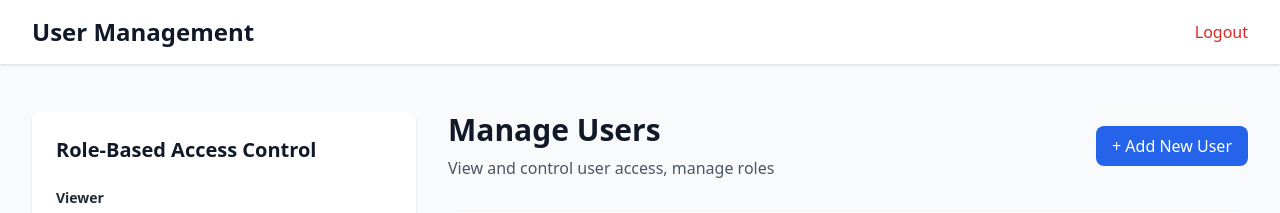
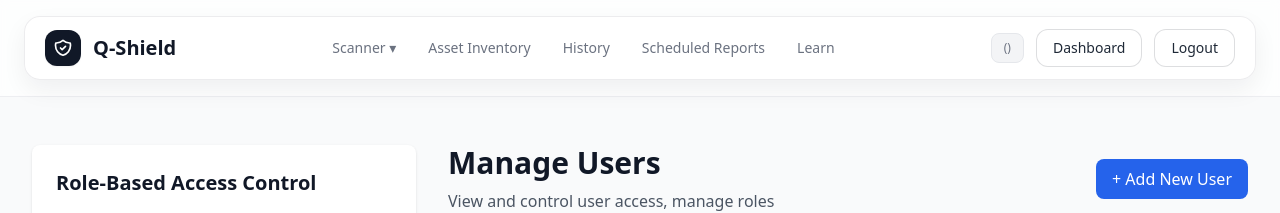
Before and after one commit to akshitag001/QShield, a Python web app: template templates/user_management.html in a window 1280 px wide. Shown: the top 213 px of the page. Run offline with Jinja, Linux system fonts and the light colour scheme; the template is opened without the code that fills it, so the values that code supplies are empty; some libraries are stand-ins or nearby versions.

Commit message:
Give user_management.html the shared top nav bar
user_management.html was the only page whose nav had no way to reach any
other page except Logout — no Dashboard link, nothing. Replaced it with
the same nav structure/links/styling used on history.html, logs.html,
asset_inventory.html, vendors.html, and scheduled_reporting.html:
Scanner dropdown, Asset Inventory, History, Scheduled Reports, Learn,
Logs (role-gated), Users (marked active/non-hover since we're on it),
plus Dashboard + Logout buttons on the right. Added the minimal
glass-card/btn-secondary/nav-dropdown CSS needed for it to render and
behave the same as the reference pages (including the details/summary
dropdown), without touching the rest of the page's look.

app.py: /user_management's render call was the only page route not
passing `role` in current_user — needed for the new role-gated Logs/
Users links to evaluate, and to show the "(role)" badge like every
other page already does. No auth/business logic changed.

```diff
--- a/app.py
+++ b/app.py
@@ -2370,7 +2370,7 @@ async def get_scan_result(scan_id: str, request: Request, db: Session = Depends(
 async def user_management_page(request: Request, db: Session = Depends(get_db)):
     """Admin user management dashboard"""
     user = _require_roles(request, db, ["admin"])
-    return _render_template(request, "user_management.html", {"current_user": {"username": user.username}})
+    return _render_template(request, "user_management.html", {"current_user": {"username": user.username, "role": user.role}})
 
 
 @app.get("/api/users")
--- a/templates/user_management.html
+++ b/templates/user_management.html
@@ -6,19 +6,72 @@
     <title>User Management - Q-Shield</title>
     <script src="https://cdn.tailwindcss.com"></script>
     <script src="https://cdn.jsdelivr.net/npm/axios/dist/axios.min.js"></script>
+    <style>
+        .glass-card {
+            background: rgba(255, 255, 255, 0.9);
+            backdrop-filter: blur(8px);
+            border: 1px solid rgba(15, 23, 42, 0.08);
+            box-shadow: 0 10px 24px rgba(15, 23, 42, 0.06);
+        }
+
+        .btn-secondary {
+            background: #ffffff;
+            border: 1px solid rgba(17, 24, 39, 0.14);
+            transition: all 0.3s ease;
+        }
+
+        .btn-secondary:hover {
+            border-color: rgba(17, 24, 39, 0.24);
+        }
+
+        details.nav-dropdown > summary {
+            list-style: none;
+        }
+
+        details.nav-dropdown > summary::-webkit-details-marker {
+            display: none;
+        }
+    </style>
 </head>
 <body class="bg-gray-50">
     <div class="min-h-screen">
-        <!-- Navigation -->
-        <nav class="bg-white shadow">
-            <div class="max-w-7xl mx-auto px-4 sm:px-6 lg:px-8">
-                <div class="flex justify-between h-16">
-                    <div class="flex items-center">
-                        <h1 class="text-2xl font-bold text-gray-900">User Management</h1>
+        <!-- Navigation (shared structure/links with the rest of the app) -->
+        <nav class="sticky top-0 z-30 backdrop-blur-sm bg-white/70 border-b border-gray-200/70">
+            <div class="max-w-7xl mx-auto px-6 py-4">
+                <div class="glass-card rounded-2xl px-5 py-3 flex items-center justify-between">
+                    <div class="flex items-center space-x-3">
+                        <div class="w-9 h-9 bg-gray-900 rounded-xl flex items-center justify-center shadow-sm">
+                            <svg class="w-5 h-5 text-white" fill="none" stroke="currentColor" viewBox="0 0 24 24">
+                                <path stroke-linecap="round" stroke-linejoin="round" stroke-width="2" d="M9 12l2 2 4-4m5.618-4.016A11.955 11.955 0 0112 2.944a11.955 11.955 0 01-8.618 3.04A12.02 12.02 0 003 9c0 5.591 3.824 10.29 9 11.622 5.176-1.332 9-6.03 9-11.622 0-1.042-.133-2.052-.382-3.016z"/>
+                            </svg>
+                        </div>
+                        <span class="text-xl font-semibold text-gray-900">Q-Shield</span>
                     </div>
-                    <div class="flex items-center space-x-4">
-                        <span class="text-gray-700">{{ current_user.username }}</span>
-                        <a href="/logout" class="text-red-600 hover:text-red-800">Logout</a>
+                    <div class="hidden md:flex items-center space-x-8 text-sm font-medium text-gray-500">
+                        <details class="nav-dropdown relative">
+                            <summary class="cursor-pointer hover:text-gray-900 transition">Scanner ▾</summary>
+                            <div class="absolute top-full left-0 mt-2 w-44 bg-white border border-gray-200 rounded-xl shadow-lg py-1 z-50">
+                                <a href="/#scanner" class="block px-3 py-2 text-sm text-gray-700 hover:bg-gray-50">Main Scanner</a>
+                                <a href="/vendors" class="block px-3 py-2 text-sm text-gray-700 hover:bg-gray-50">Vendor Scanner</a>
+                            </div>
+                        </details>
+                        <a href="/asset-inventory" class="hover:text-gray-900 transition">Asset Inventory</a>
+                        <a href="/history" class="hover:text-gray-900 transition">History</a>
+                        <a href="/scheduled-reporting" class="hover:text-gray-900 transition">Scheduled Reports</a>
+                        <a href="/learn" class="hover:text-gray-900 transition">Learn</a>
+                        {% if current_user.role in ['admin', 'cyber_lead', 'it_lead', 'security_head'] %}
+                        <a href="/logs" class="hover:text-gray-900 transition">Logs</a>
+                        {% endif %}
+                        {% if current_user.role == 'admin' %}
+                        <a href="/user_management" class="text-gray-900">Users</a>
+                        {% endif %}
+                    </div>
+                    <div class="flex items-center gap-3">
+                        <span class="hidden sm:inline text-xs text-gray-500 px-3 py-1.5 rounded-lg bg-gray-100 border border-gray-200">
+                            {{ current_user.username }} ({{ current_user.role }})
+                        </span>
+                        <a href="/" class="btn-secondary text-gray-800 px-4 py-2 rounded-xl text-sm font-medium">Dashboard</a>
+                        <a href="/logout" class="btn-secondary text-gray-800 px-4 py-2 rounded-xl text-sm font-medium">Logout</a>
                     </div>
                 </div>
             </div>
```
